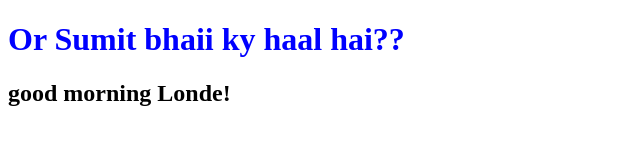
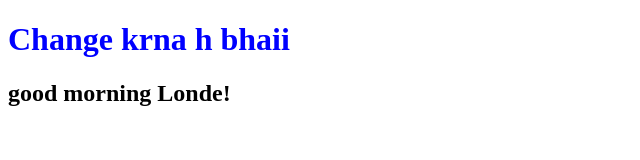
Before and after one commit to mrRio8936/mrRio8936.github.io, a plain HTML site: page index.html in a window 1280 px wide. Shown: the whole page, without its empty margins (0-640 px from the left). Drawn offline with Linux system fonts and the light colour scheme.

Commit message:
this is comment

```diff
--- a/index.html
+++ b/index.html
@@ -7,7 +7,7 @@
     <title>Document</title>
 </head>
 <body>
-  <h1 style="color: blue;">Or Sumit bhaii ky haal hai??</h1>
+  <h1 style="color: blue;">Change krna h bhaii</h1>
   <h2>good morning Londe!</h2>
 </body>
 </html>
```
